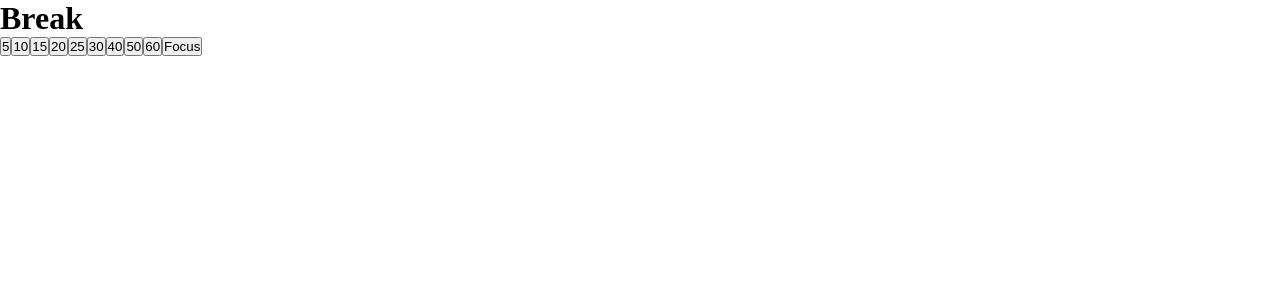
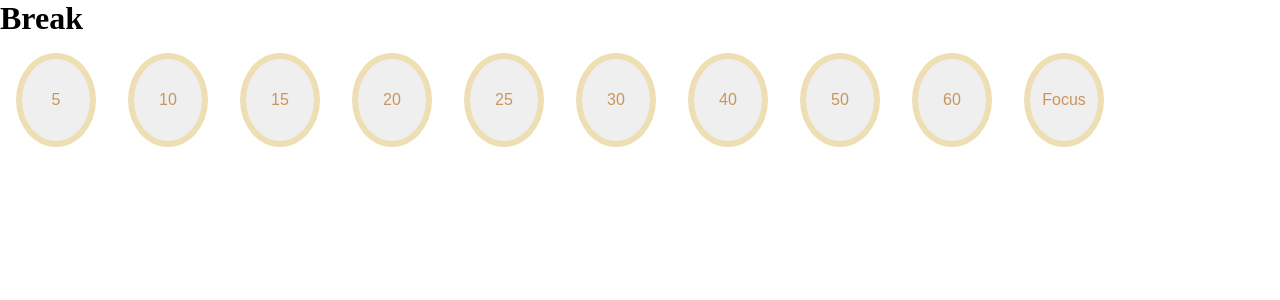
Before and after one commit to CodeSoom-Project/pomodoro, a React (Create React App) app: page /break in a window 1280 px wide. Shown: the top 300 px of the page. Built offline with nearby package versions, Linux system fonts and the light colour scheme.

Commit message:
스타일링을 하라

```diff
--- a/src/components/TimeButton/index.tsx
+++ b/src/components/TimeButton/index.tsx
@@ -1,10 +1,34 @@
 import { FC } from 'react';
+
+import styled from '@emotion/styled';
+
 import { SelectableTime } from 'typings';
+
+const Button = styled.button({
+  width: '5em',
+
+  margin: '1rem',
+  padding: '2em 0',
+
+  border: '6px solid #EDDFB3',
+  borderRadius: '50%',
+
+  fontSize: '1rem',
+  textAlign: 'center',
+  wordBreak: 'break-all',
+
+  color: '#CA955C',
+
+  '&:hover': {
+    fontSize: '1.5rem',
+    color: '#876445',
+  },
+});
 
 const TimeButton: FC<SelectableTime> = ({ time, onClick }) => {
   return (
     <>
-      <button onClick={() => onClick(time)}>{time}</button>
+      <Button onClick={() => onClick(time)}>{time}</Button>
     </>
   );
 };
```
